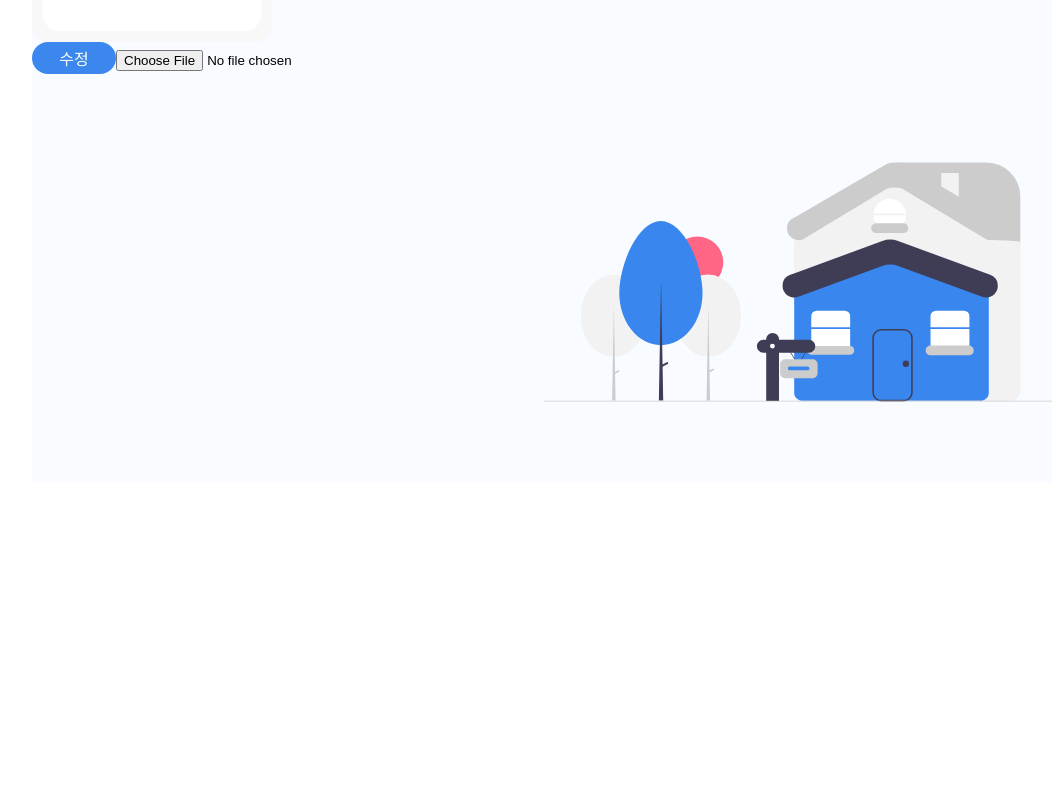
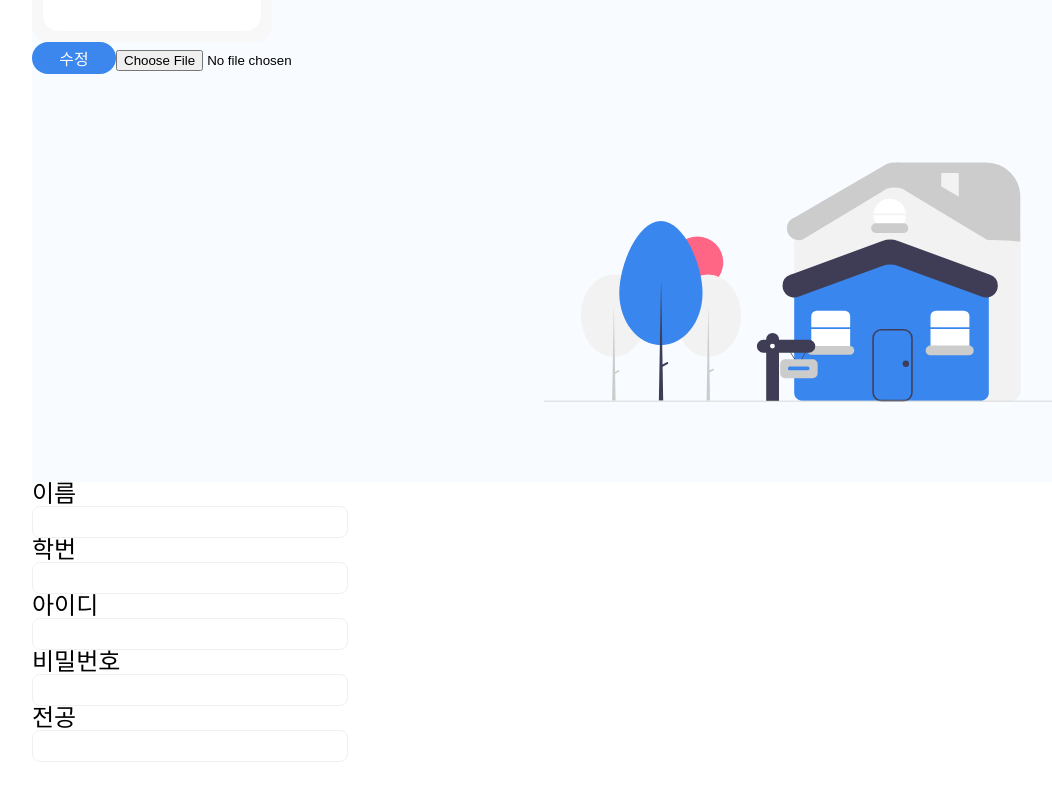
Before and after one commit to DSM-Upgrade/Client, a React app: page /mypage in a window 1280 px wide. Shown: the part 318-1118 px from the top of the page, without its empty margins (224-1276 px from the left). Built offline with nearby package versions, Linux system fonts and the light colour scheme.

Commit message:
[FEAT] <component/~/ProfileInfo>

```diff
--- a/src/component/MyPage/MyPageProfile/ProfileInfo/ProfileInfo.js
+++ b/src/component/MyPage/MyPageProfile/ProfileInfo/ProfileInfo.js
@@ -1,8 +1,33 @@
 import React from "react";
 import * as S from "./style";
 
-const ProfileInfo = () => {
-  return <S.Container></S.Container>;
+const ProfileInfo = (props) => {
+  const { name, student_num, field, username } = props;
+
+  return (
+    <S.Container>
+      <S.InfoWrap>
+        <S.InfoName>이름</S.InfoName>
+        <S.InfoValue type="text" value={name} />
+      </S.InfoWrap>
+      <S.InfoWrap>
+        <S.InfoName>학번</S.InfoName>
+        <S.InfoValue type="number" value={student_num} />
+      </S.InfoWrap>
+      <S.InfoWrap>
+        <S.InfoName>아이디</S.InfoName>
+        <S.InfoValue type="text" value={username} />
+      </S.InfoWrap>
+      <S.InfoWrap>
+        <S.InfoName>비밀번호</S.InfoName>
+        <S.InfoValue />
+      </S.InfoWrap>
+      <S.InfoWrap>
+        <S.InfoName>전공</S.InfoName>
+        <S.InfoValue type="text" value={field} />
+      </S.InfoWrap>
+    </S.Container>
+  );
 };
 
 export default ProfileInfo;
--- a/src/component/MyPage/MyPageProfile/ProfileInfo/style.js
+++ b/src/component/MyPage/MyPageProfile/ProfileInfo/style.js
@@ -4,3 +4,18 @@ export const Container = styled.div`
   width: 100%;
   height: 100%;
 `;
+
+export const InfoWrap = styled.div``;
+
+export const InfoName = styled.p`
+  color: #000000;
+  font-size: 24px;
+`;
+
+export const InfoValue = styled.input`
+  color: #000000;
+  font-size: 24px;
+  outline: none;
+  border: 1px solid #eef0f2;
+  border-radius: 8px;
+`;
```
